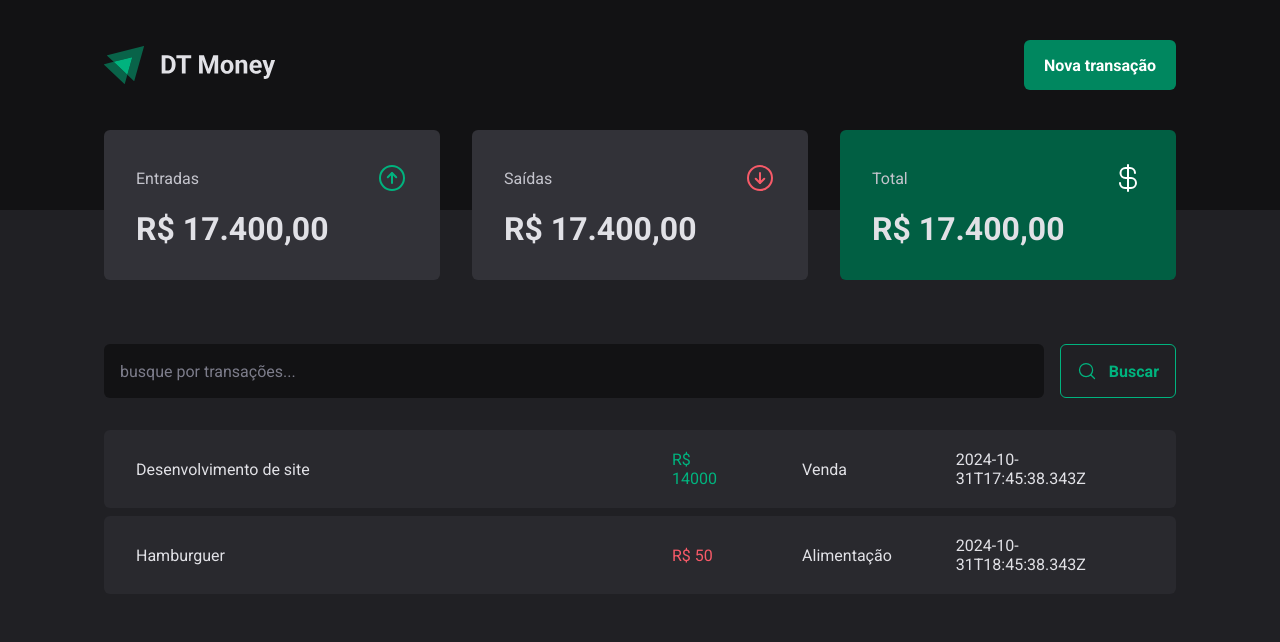
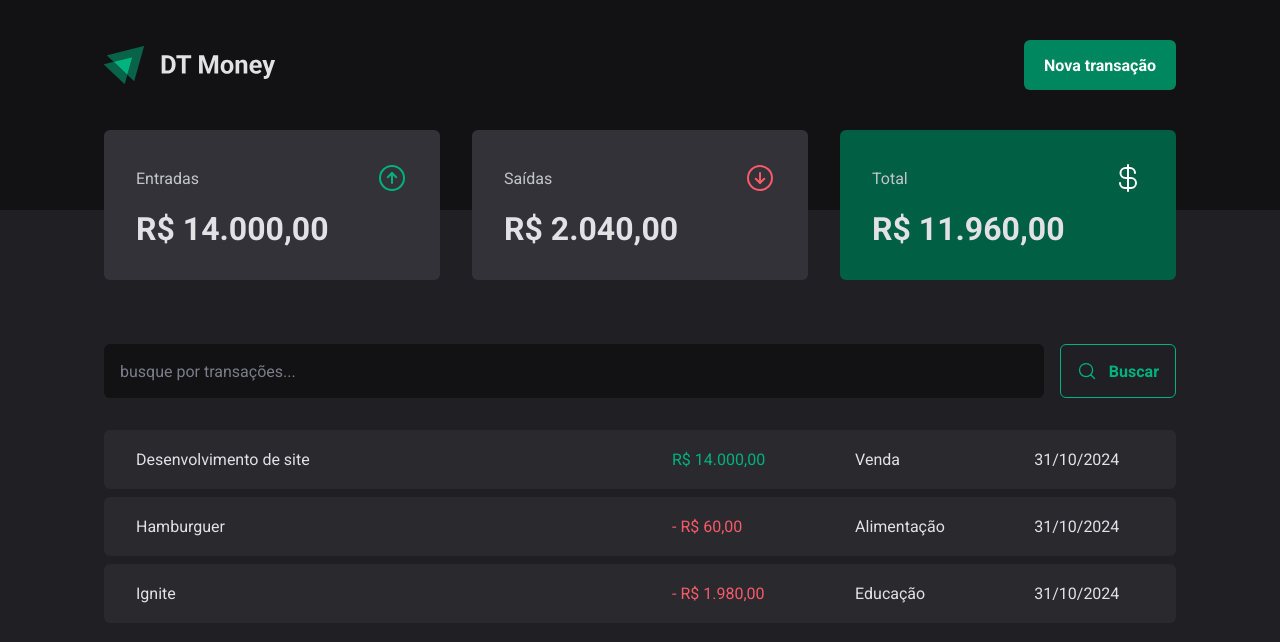
Before and after one commit to antoniojpsalves/03-dt-money, a React (Vite) app: page / in a window 1280 px wide. Shown: the top 642 px of the page. Built offline with nearby package versions, Linux system fonts and the light colour scheme; data requests are answered from the project's data file.

Commit message:
:sparkles: feat: componente de sumario concluido

```diff
--- a/server.json
+++ b/server.json
@@ -13,7 +13,15 @@
       "description": "Hamburguer",
       "type": "outcome",
       "category": "Alimentação",
-      "price": 50,
+      "price": 60,
+      "createdAt": "2024-10-31T18:45:38.343Z"
+    },
+    {
+      "id": 3,
+      "description": "Ignite",
+      "type": "outcome",
+      "category": "Educação",
+      "price": 1980,
       "createdAt": "2024-10-31T18:45:38.343Z"
     }
   ]
--- a/src/components/Summary/index.tsx
+++ b/src/components/Summary/index.tsx
@@ -1,9 +1,34 @@
 import { ArrowCircleDown, ArrowCircleUp, CurrencyDollar } from "phosphor-react";
 import { SummaryCard, SummaryContainer } from "./styles";
+import { useContext } from "react";
+import { TransactionsContext } from "../../contexts/TransactionsContext";
+import { priceFormatter } from "../../utils/formatter";
 
 
 
 export function Summary() {
+
+  const { transactions } = useContext(TransactionsContext)
+  const summary = transactions.reduce((acc, transaction) => {
+    if (transaction.type === 'income') {
+      acc.income += transaction.price
+      acc.total += transaction.price
+    }
+
+    if (transaction.type === 'outcome') {
+      acc.outcome += transaction.price
+      acc.total -= transaction.price
+    }
+
+    return acc
+  }, {
+    income: 0,
+    outcome: 0,
+    total: 0
+  })
+
+  const { income, outcome, total } = summary
+
   return (
     <SummaryContainer>
       <SummaryCard>
@@ -11,21 +36,21 @@ export function Summary() {
           <span>Entradas</span>
           <ArrowCircleUp size={32} color="#00b37e" />
         </header>
-        <strong> R$ 17.400,00 </strong>
+        <strong> {priceFormatter.format(income)} </strong>
       </SummaryCard>
       <SummaryCard>
         <header>
           <span>Saídas</span>
           <ArrowCircleDown size={32} color="#f75a68" />
         </header>
-        <strong> R$ 17.400,00 </strong>
+        <strong> {priceFormatter.format(outcome)} </strong>
       </SummaryCard>
       <SummaryCard variant="green">
         <header>
           <span>Total</span>
           <CurrencyDollar size={32} color="#fff" />
         </header>
-        <strong> R$ 17.400,00 </strong>
+        <strong> {priceFormatter.format(total)} </strong>
       </SummaryCard>
     </SummaryContainer>
   )
--- a/src/pages/transactions/index.tsx
+++ b/src/pages/transactions/index.tsx
@@ -5,6 +5,7 @@ import { SearchForm } from "../../components/SearchForm";
 import { Summary } from "../../components/Summary";
 import { PriceHighLight, TransactionsContainer, TransactionsTable } from "./styles";
 import { TransactionsContext } from '../../contexts/TransactionsContext';
+import { dateFormatter, priceFormatter } from '../../utils/formatter';
 
 export function Transactions() {
 
@@ -28,11 +29,12 @@ export function Transactions() {
                     <td width="50%">{description}</td>
                     <td>
                       <PriceHighLight variant={type}>
-                        R$ {price}
+                        {transaction.type === 'outcome' && ' - '}
+                        {priceFormatter.format(price)}
                       </PriceHighLight>
                     </td>
                     <td>{category}</td>
-                    <td>{createdAt}</td>
+                    <td>{dateFormatter.format(new Date(createdAt))}</td>
                   </tr>
 
                 )
--- /dev/null
+++ b/src/utils/formatter.ts
@@ -0,0 +1,6 @@
+export const dateFormatter = new Intl.DateTimeFormat('pt-BR')
+
+export const priceFormatter = new Intl.NumberFormat('pt-BR', {
+  style:"currency",
+  currency: 'BRL',
+})
```
